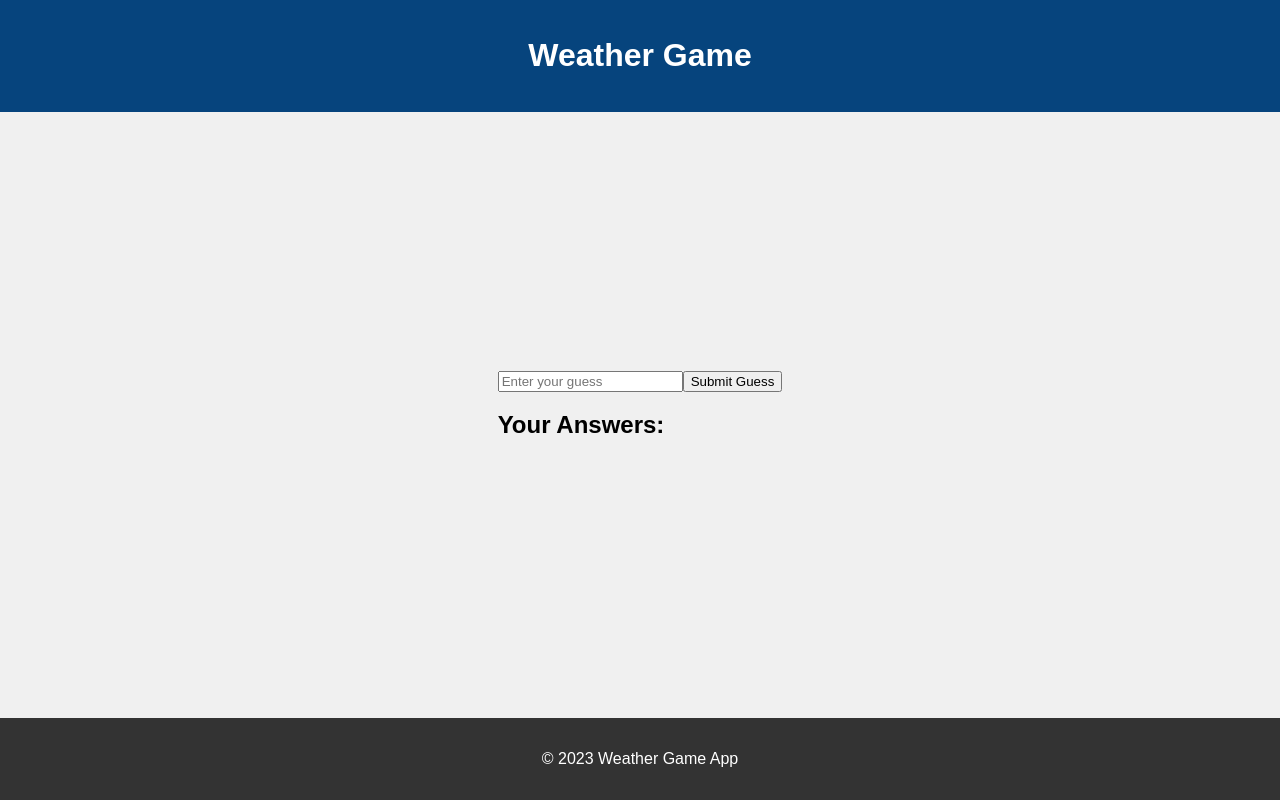
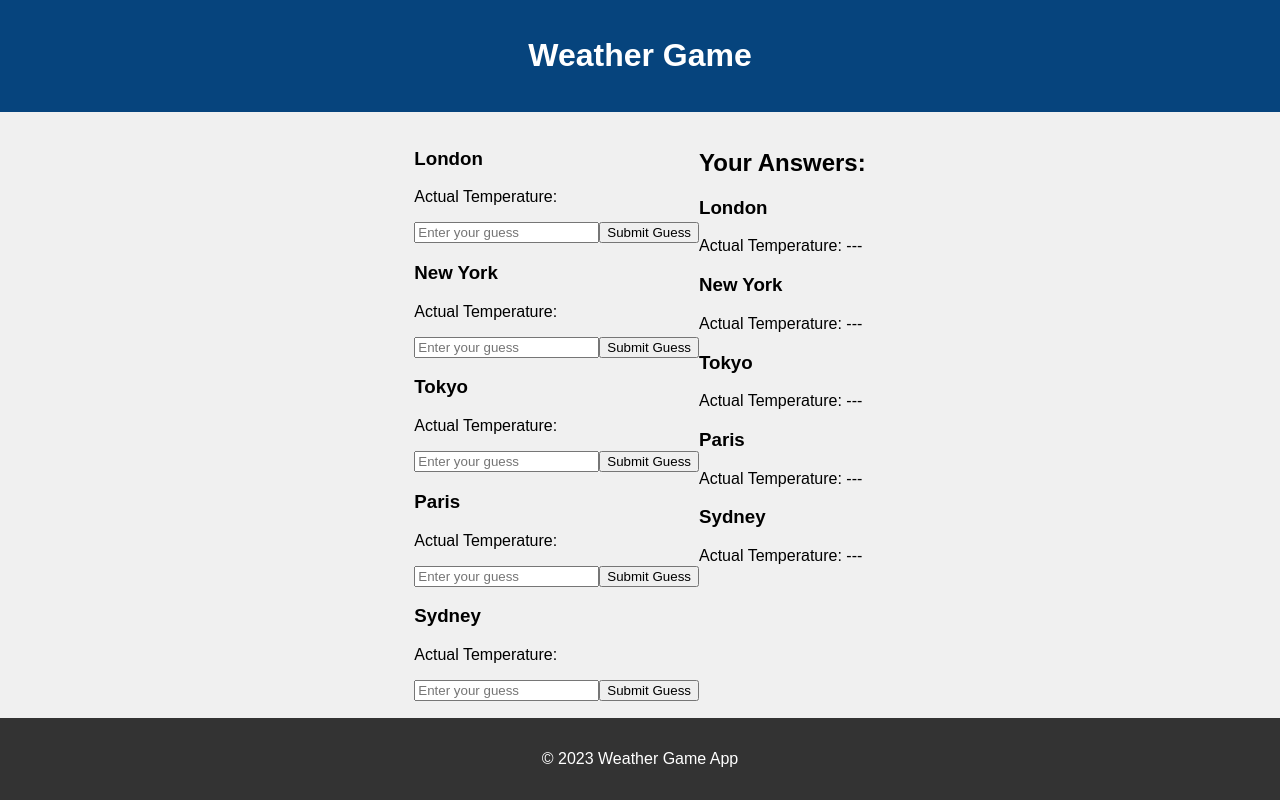
Before and after one commit to anigulkanyan1995/weather-game, a React (Create React App) app: page / in a window 1280 px wide. Built offline with nearby package versions, Linux system fonts and the light colour scheme; no server answers.

Commit message:
add logic to type the guessed temp

```diff
--- a/src/components/answersList/index.tsx
+++ b/src/components/answersList/index.tsx
@@ -1,11 +1,34 @@
 import React from 'react';
 import TextConstants from "../../constants/TextConstants";
 
-const AnswersList = () => {
+interface ICity {
+    name: string;
+    actualTemp: number | null;
+}
+
+interface IUserAnswer {
+    userGuess: number;
+    actualTemp: number | null;
+}
+
+interface AnswersListProps {
+    userAnswers: IUserAnswer[];
+    cities: ICity[];
+}
+
+const AnswersList: React.FC<AnswersListProps> = ({ userAnswers, cities }) => {
     return (
         <div>
             <h2>{TextConstants.ANSWERS_LIST.YOUR_ANSWERS}</h2>
-
+            {cities.map((city, index) => (
+                <div key={index}>
+                    <h3>{city.name}</h3>
+                    <p>Actual Temperature: {city.actualTemp !== null ? `${city.actualTemp}°C` : '---'}</p>
+                    {userAnswers[index] && (
+                        <p>Your Guess: {userAnswers[index].userGuess}°C</p>
+                    )}
+                </div>
+            ))}
         </div>
     );
 };
--- a/src/components/game/index.tsx
+++ b/src/components/game/index.tsx
@@ -1,15 +1,29 @@
-import React, { useEffect, useState } from 'react';
-import GuessForm from '../guessForm';
+import React, { useState } from 'react';
 import AnswersList from '../answersList';
 import TextConstants from "../../constants/TextConstants";
-interface ICityData {
-    cityName: string;
-    temperature: number;
+import GuessForm from "../guessForm";
+
+interface ICity {
+    name: string;
+    actualTemp: number | null;
+}
+
+interface IUserAnswer {
+    userGuess: number;
+    actualTemp: number | null;
 }
 
 const Game = () => {
-    const [cityData, setCityData] = useState<ICityData | null>(null);
     const apiKey = 'b355db3a8217ae32abe405b8021b20a5';
+    const initialCities: ICity[] = [
+        { name: 'London', actualTemp: null },
+        { name: 'New York', actualTemp: null },
+        { name: 'Tokyo', actualTemp: null },
+        { name: 'Paris', actualTemp: null },
+        { name: 'Sydney', actualTemp: null },
+    ];
+    const [cities, setCities] = useState<ICity[]>(initialCities);
+    const [userAnswers, setUserAnswers] = useState<IUserAnswer[]>([]);
 
     const fetchCityData = async (cityName: string) => {
         try {
@@ -18,9 +32,10 @@ const Game = () => {
             );
             if (response.ok) {
                 const data = await response.json();
-                setCityData({
-                    temperature: data.main.temp,
-                    cityName: data.name,
+                setCities(prevCities => {
+                    return prevCities.map(city =>
+                        city.name === cityName ? { ...city, actualTemp: data.main.temp } : city
+                    );
                 });
             } else {
                 console.error(TextConstants.ERRORS.FETCHING_ERROR);
@@ -30,16 +45,30 @@ const Game = () => {
         }
     };
 
-    useEffect(() => {
-        fetchCityData('London');
-    }, []);
-
-    console.log(cityData, 'cityData');
+    const handleGuess = async (guess: number, cityIndex: number) => {
+        if (userAnswers.length < 5) {
+            await fetchCityData(cities[cityIndex].name);
+            setUserAnswers(prevAnswers => [
+                ...prevAnswers,
+                { userGuess: guess, actualTemp: cities[cityIndex].actualTemp }
+            ]);
+        }
+    };
 
     return (
-        <div>
-            <GuessForm />
-            <AnswersList />
+        <div style={{display: 'flex', justifyContent: 'space-between'}}>
+            <div>
+                {cities.map((city, index) => (
+                    <div key={index}>
+                        <h3>{city.name}</h3>
+                        <p>Actual Temperature: {city.actualTemp !== null ? `${city.actualTemp}°C` : ''}</p>
+                        <GuessForm onGuess={(guess: number) => handleGuess(guess, index)} />
+                    </div>
+                ))}
+            </div>
+            <div>
+                <AnswersList userAnswers={userAnswers} cities={cities} />
+            </div>
         </div>
     );
 };
--- a/src/components/guessForm/index.tsx
+++ b/src/components/guessForm/index.tsx
@@ -1,14 +1,30 @@
-import React from 'react';
+import React, { useState } from 'react';
 import TextConstants from "../../constants/TextConstants";
-const GuessForm = () => {
+
+interface GuessFormProps {
+    onGuess: (guess: number) => void;
+}
+
+const GuessForm: React.FC<GuessFormProps> = ({ onGuess }) => {
+    const [guess, setGuess] = useState<number | ''>('');
+
+    const handleSubmit = (e: React.FormEvent) => {
+        e.preventDefault();
+        if (guess !== '' && typeof guess === 'number') {
+            onGuess(guess);
+            setGuess('');
+        }
+    };
 
     return (
-        <form>
+        <form onSubmit={handleSubmit}>
             <input
                 type="number"
                 placeholder={TextConstants.GUESS_FORM.ENTER_YOUR_GUESS}
+                value={guess}
+                onChange={(e) => setGuess(Number(e.target.value))}
             />
-            <button type="submit" >
+            <button type="submit">
                 {TextConstants.GUESS_FORM.SUBMIT_GUESS}
             </button>
         </form>
```
